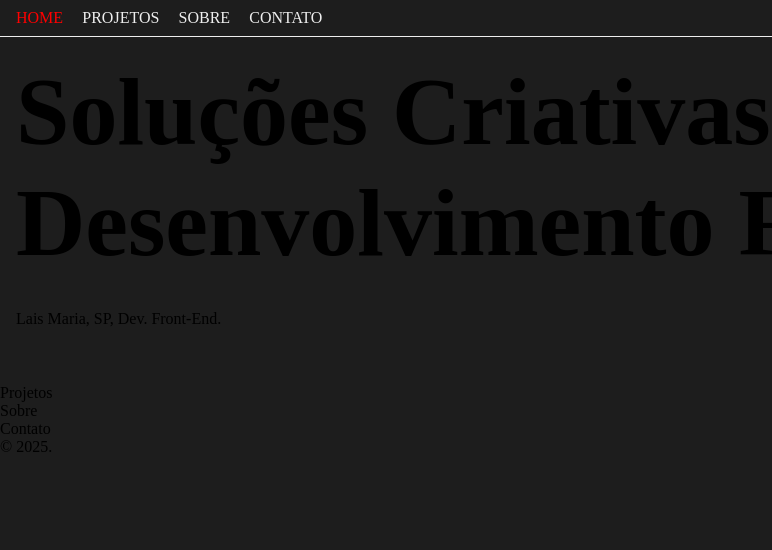
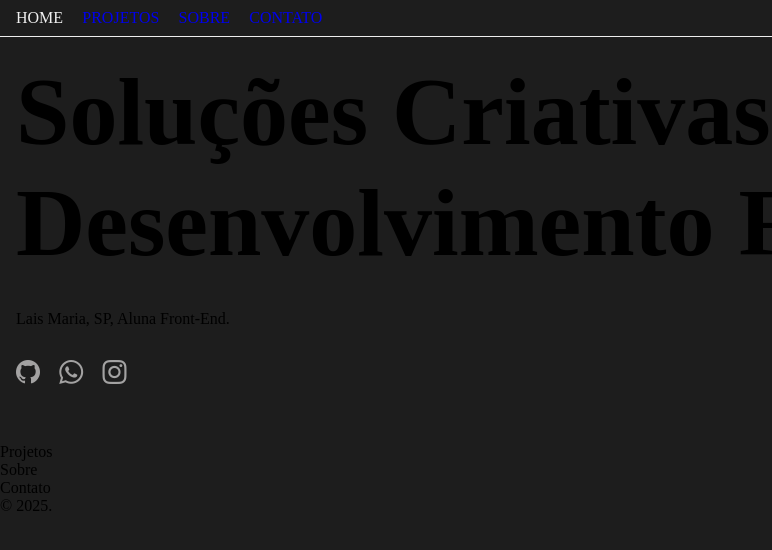
Before and after one commit to laismarias/meusite, a plain HTML site: page index.html in a window 1280 px wide. Shown: the full height of the page, 0-772 px from the left. Drawn offline with nearby package versions, Linux system fonts and the light colour scheme.

Commit message:
update redes socias

```diff
--- a/index.html
+++ b/index.html
@@ -100,7 +100,29 @@
       <div class="main-content">
         <h1>Soluções Criativas & Desenvolvimento Front-End</h1>
 
-        <p>Lais Maria, SP, Dev. Front-End.</p>
+        <p>Lais Maria, SP, Aluna Front-End.</p>
+
+        <ul class="menu menu-social">
+          <!-- Github -->
+          <li>
+            <a href="https://github.com/laismarias" target="_blank">
+              <i class="bi bi-github"></i>
+            </a>
+          </li>
+
+          <li>
+            <a href="https://wa.me/5582987142612" target="_blank">
+              <i class="bi bi-whatsapp"></i>
+            </a>
+          </li>
+
+          <li>
+            <a href="https://instagram.com" target="_blank">
+              <i class="bi bi-instagram"></i>
+            </a>
+          </li>
+
+        </ul>
       </div>
     </main>
 
--- a/style.css
+++ b/style.css
@@ -1,23 +1,29 @@
 /* Google fonts */
+
+
+
 
 
 
 /* Cor DARK */
 :root,
-:root[data-theme='dark'] {
-
+:root[data-theme="dark"] {
   --cor-fundo: #1d1d1d;
   --fundo-secundario: #838383;
   --txt-menu-link: #eee;
   --borda: #eee;
   --icon-theme: #eee;
 
-    --cor-titulo:#fff;
+  --cor-titulo: #fff;
   --cor-texto: #fff;
+
+  --houver-link:#f0f0f0;
+  --cor-link: #a3a2a2;
+
 }
 
 /* Cor Light */
-:root[data-theme='light'] {
+:root[data-theme="light"] {
   --cor-fundo: #eee;
   --fundo-secundario: #6b6b6b;
   --txt-menu-link: #1d1d1d;
@@ -26,11 +32,13 @@
 
   --cor-titulo: #1d1d1d;
   --cor-texto: #1d1d1d;
+  --houver-link:#1d1d1d;
+
 }
 
 
 /* Aparencia/Efeito Barra de Rolagem */
-html{
+html {
   scroll-behavior: smooth;
   /* efeito/ comportamento */
   scrollbar-width: thin;
@@ -40,7 +48,7 @@ html{
 /* Reset CSS */
 * {
   margin: 0; /* MARGEM EXTERNA */
-   padding:0;
+  padding: 0;
   box-sizing: border-box;
 }
 
@@ -52,9 +60,9 @@ header {
   /* FLEXBOX */
   display: flex;
   justify-content: space-between; /* Eixo X */
-    align-items: center;  /* EIXO Y */
-    width: 100%;  /* Largura TOTAL p/ todos Dispositos */
-    padding: .5rem 1rem;
+  align-items: center; /* EIXO Y */
+  width: 100%; /* Largura TOTAL p/ todos Dispositos */
+  padding: 0.5rem 1rem;
   border-bottom: 1px solid var(--borda);
   position: fixed;
   z-index: 9999; /* Camadas */
@@ -78,15 +86,20 @@ header {
   text-decoration: none;
 }
 
-/* SPAN */
+/* SPAN  dentro do A HREF*/
 .menu-text {
   text-transform: uppercase;
-    color: var(--txt-menu-link);
+  color:var(--cor-text-menu-link);
+  font-family: var(--fonte-textos);
 }
 
 #toggleTheme {
   color: var(--icon-theme);
   cursor: pointer; /* Aparencia Seta Mouse */
+}
+
+#toggleTheme:hover {
+    color: var(--houver-link);
 }
 
 .menu-mobile {
@@ -107,18 +120,16 @@ header {
 
 .menu-mobile.active {
   transform: translate(0%);
-
 }
 
-.menu-list{
+.menu-list {
   display: flex;
   flex-direction: column;
   gap: 1rem;
   list-style: none;
 }
 
-
-.btn-menu-mobile{
+.btn-menu-mobile {
   background: transparent;
   border: none;
   color: var(--icon-theme);
@@ -130,43 +141,37 @@ list-style: none;
   padding: 0.5rem;
 }
 
-.header-toggle{
+.header-toggle {
   display: flex;
   align-items: center;
   justify-content: center;
 }
 
-.menu-item{
+.menu-item {
   text-align: center;
 }
 /* Herança */
 .menu-link.active .menu-text,
 .menu-link:hover .menu-text {
-  color: red;
-
+  color:var(--houver-link);
 }
 
-
 /* h1 base */
- h1{
+h1 {
   font-size: 2.5rem;
-    color: var(--cor-titulo)
-    font-family
+  color: var(--cor-titulo) font-family;
 }
 
-
 /* Reaproveitar para as seçoes */
- #home{
+#home {
   padding: 3.5rem 1rem;
-
 }
 
 /* FlexBox da HOME */
- #home{
+#home {
   display: flex;
   flex-direction: column;
 }
-
 
 .main-content {
   display: flex;
@@ -174,6 +179,15 @@ list-style: none;
   gap: 2rem;
 }
 
+/* Herança */
+.menu-social i {
+  color: var(--cor-link);
+  font-size: 1.5rem;
+}
+
+.menu-social i:hover {
+    color: var(--houver-link);
+}
 
 /* Responsividade */
 /* A partir de 768 */
@@ -181,7 +195,7 @@ list-style: none;
   .menu-desktop {
     display: flex;
   }
-    .btn-menu-mobile{
+  .btn-menu-mobile {
     display: none; /* Em telas Menu hamburguer some */
   }
   h1 {
@@ -190,17 +204,15 @@ h1 {
 }
 
 /* Telas 992 */
-@media(min-width: 992px) {
+@media (min-width: 992px) {
   h1 {
     font-size: 6rem;
   }
-
 }
 
 /* Telas 1400px */
-@media(min-width:1400px) {
+@media (min-width: 1400px) {
   h1 {
     font-size: 7rem;
   }
-
 }
```
Lines whose indentation alone changed are shown as unchanged.
